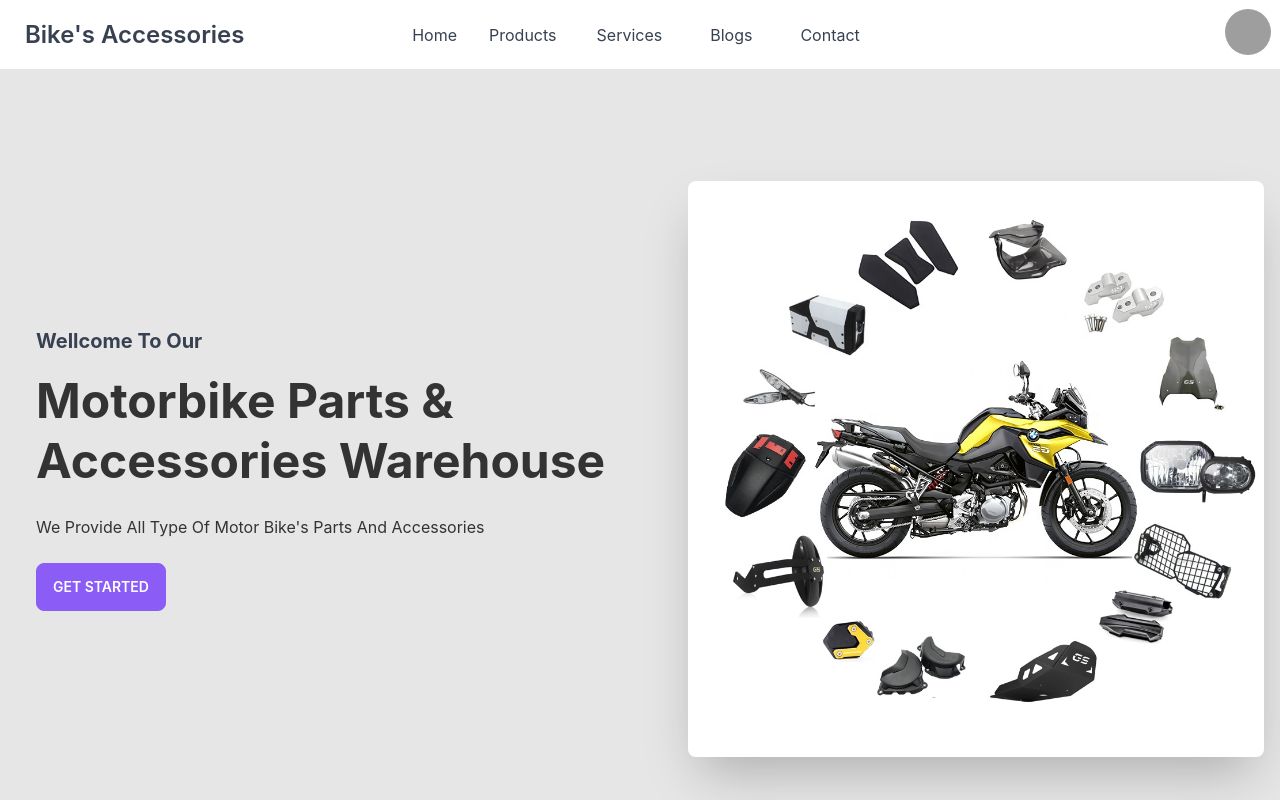
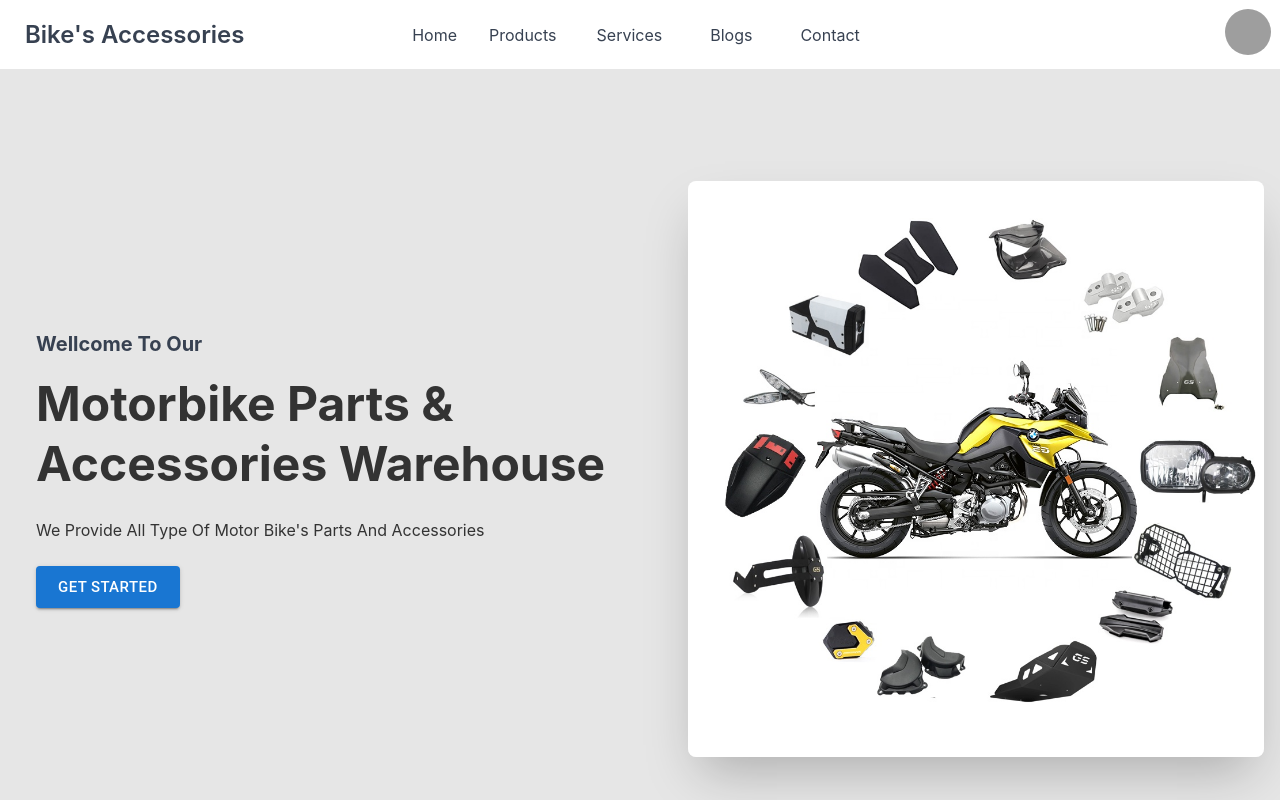
Before and after one commit to Yasinarafat04/bike-parts-client, a React (Create React App) app: page / in a window 1280 px wide. Shown: the top 800 px of the page. Built offline with nearby package versions, Linux system fonts and the light colour scheme; grey boxes are pictures that could not be loaded.

Commit message:
MUI Added

```diff
--- a/package.json
+++ b/package.json
@@ -3,6 +3,10 @@
   "version": "0.1.0",
   "private": true,
   "dependencies": {
+    "@emotion/react": "^11.9.0",
+    "@emotion/styled": "^11.8.1",
+    "@mui/material": "^5.8.0",
+    "@mui/styled-engine-sc": "^5.8.0",
     "@testing-library/jest-dom": "^5.14.1",
     "@testing-library/react": "^13.0.0",
     "@testing-library/user-event": "^13.2.1",
@@ -12,6 +16,7 @@
     "react-firebase-hooks": "^5.0.3",
     "react-router-dom": "^6.3.0",
     "react-scripts": "5.0.1",
+    "styled-components": "^5.3.5",
     "web-vitals": "^2.1.0"
   },
   "scripts": {
--- a/src/Component/Home/Home.js
+++ b/src/Component/Home/Home.js
@@ -1,3 +1,4 @@
+import { Button, Link } from '@mui/material'
 import React from 'react'
 import bannerImg from '../Images/banner.jpg'
 const Home = () => {
@@ -13,7 +14,8 @@ const Home = () => {
                             <p className="py-6 text-left">
                                 We Provide All Type Of Motor Bike's Parts And Accessories</p>
                             <div className='flex justify-start'>
-                            <button className="btn btn-primary text-white">Get Started</button>
+                            <Button href='/uer' size="large" variant="contained">Get Started</Button>
+
                             </div>
                         </div>
                         <img src={bannerImg} className="max-w-xl w-full rounded-lg  shadow-2xl" alt='banner img'/>
```
Also changed, not shown: 1 other file (tests, documents, lock files or other folders).
